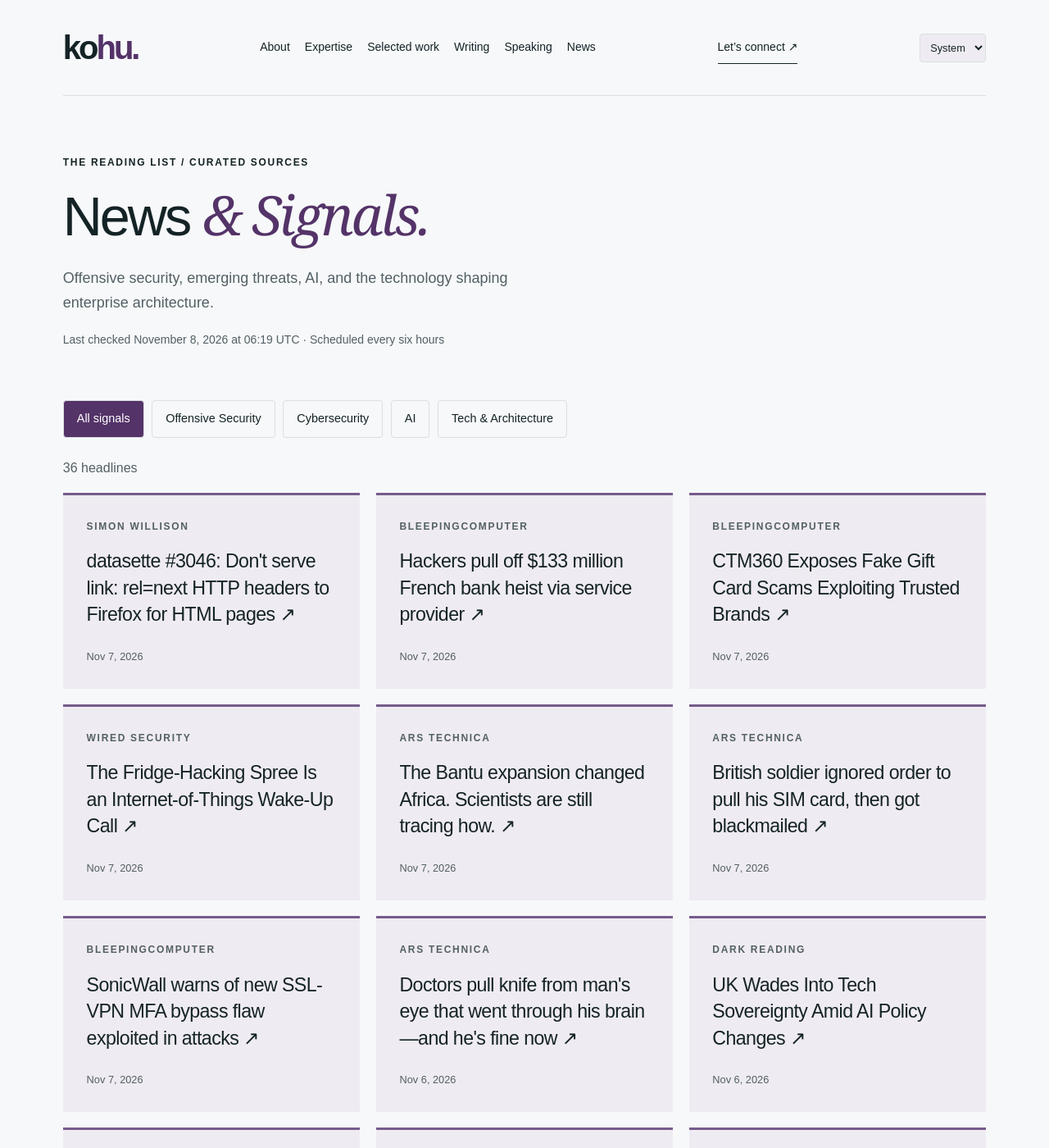
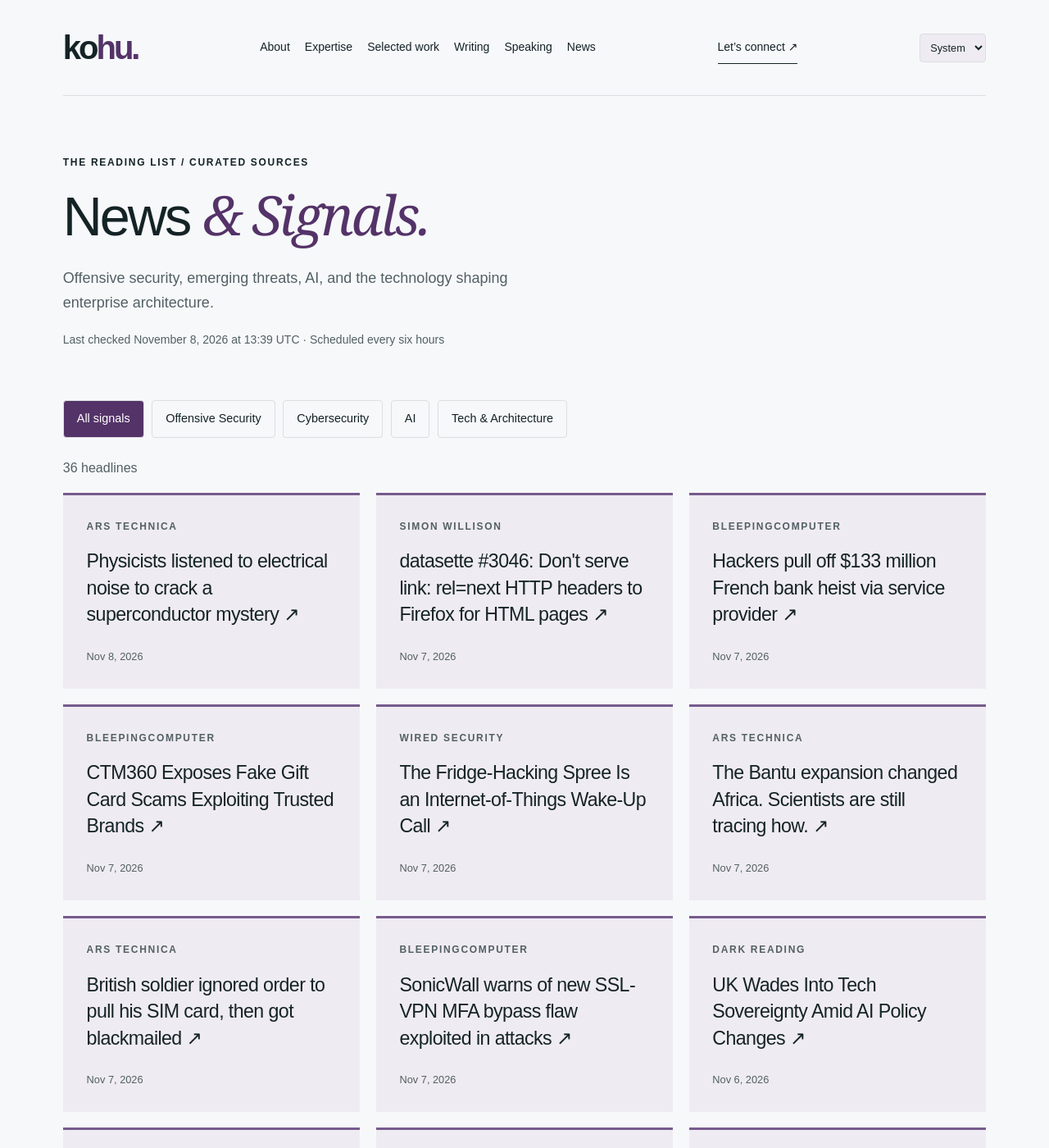
Before and after one commit to hntk/hntk.github.io, a Jekyll site: the page built from news/index.html, in a window 1280 px wide and 1400 px high. Shown: the whole window at 82% size. Built offline with Jekyll 4.4.1, drawn with Linux system fonts in a browser that asks for light colours; part of the change alters nothing that is shown.

Commit message:
Refresh News and Signals

```diff
--- a/_data/news.json
+++ b/_data/news.json
@@ -1,6 +1,14 @@
 {
-  "updated": "2026-11-08T06:19:05.799320+00:00",
+  "updated": "2026-11-08T13:39:22.594723+00:00",
   "items": [
+    {
+      "title": "Physicists listened to electrical noise to crack a superconductor mystery",
+      "url": "https://arstechnica.com/science/2026/11/physicists-listened-to-electrical-noise-to-crack-a-superconductor-mystery/",
+      "published": "2026-11-08T12:15:31+00:00",
+      "source": "Ars Technica",
+      "source_id": "ars-technica",
+      "category": "tech-architecture"
+    },
     {
       "title": "datasette #3046: Don't serve link: rel=next HTTP headers to Firefox for HTML pages",
       "url": "https://simonwillison.net/2026/Nov/7/link-rel-next/",
@@ -56,14 +64,6 @@
       "source": "BleepingComputer",
       "source_id": "bleepingcomputer",
       "category": "cybersecurity"
-    },
-    {
-      "title": "Doctors pull knife from man's eye that went through his brain—and he's fine now",
-      "url": "https://arstechnica.com/health/2026/11/man-unexpectedly-recovers-from-a-knife-wound-through-his-eye-and-brain/",
-      "published": "2026-11-06T23:09:45+00:00",
-      "source": "Ars Technica",
-      "source_id": "ars-technica",
-      "category": "tech-architecture"
     },
     {
       "title": "UK Wades Into Tech Sovereignty Amid AI Policy Changes",
@@ -295,79 +295,79 @@
       "id": "ars-technica",
       "name": "Ars Technica",
       "status": "ok",
-      "last_success": "2026-11-08T06:19:05.799320+00:00"
+      "last_success": "2026-11-08T13:39:22.594723+00:00"
     },
     {
       "id": "bleepingcomputer",
       "name": "BleepingComputer",
       "status": "ok",
-      "last_success": "2026-11-08T06:19:05.799320+00:00"
+      "last_success": "2026-11-08T13:39:22.594723+00:00"
     },
     {
       "id": "cloudflare",
       "name": "Cloudflare",
       "status": "ok",
-      "last_success": "2026-11-08T06:19:05.799320+00:00"
+      "last_success": "2026-11-08T13:39:22.594723+00:00"
     },
     {
       "id": "dark-reading",
       "name": "Dark Reading",
       "status": "ok",
-      "last_success": "2026-11-08T06:19:05.799320+00:00"
+      "last_success": "2026-11-08T13:39:22.594723+00:00"
     },
     {
       "id": "hugging-face",
       "name": "Hugging Face",
       "status": "ok",
-      "last_success": "2026-11-08T06:19:05.799320+00:00"
+      "last_success": "2026-11-08T13:39:22.594723+00:00"
     },
     {
       "id": "microsoft-research",
       "name": "Microsoft Research",
       "status": "ok",
-      "last_success": "2026-11-08T06:19:05.799320+00:00"
+      "last_success": "2026-11-08T13:39:22.594723+00:00"
     },
     {
       "id": "nvidia",
       "name": "NVIDIA",
       "status": "ok",
-      "last_success": "2026-11-08T06:19:05.799320+00:00"
+      "last_success": "2026-11-08T13:39:22.594723+00:00"
     },
     {
       "id": "portswigger",
       "name": "PortSwigger Research",
       "status": "ok",
-      "last_success": "2026-11-08T06:19:05.799320+00:00"
+      "last_success": "2026-11-08T13:39:22.594723+00:00"
     },
     {
       "id": "schneier",
       "name": "Schneier on Security",
       "status": "ok",
-      "last_success": "2026-11-08T06:19:05.799320+00:00"
+      "last_success": "2026-11-08T13:39:22.594723+00:00"
     },
     {
       "id": "simon-willison",
       "name": "Simon Willison",
       "status": "ok",
-      "last_success": "2026-11-08T06:19:05.799320+00:00"
+      "last_success": "2026-11-08T13:39:22.594723+00:00"
     },
     {
       "id": "specterops",
       "name": "SpecterOps",
       "status": "ok",
-      "last_success": "2026-11-08T06:19:05.799320+00:00"
+      "last_success": "2026-11-08T13:39:22.594723+00:00"
     },
     {
       "id": "trail-of-bits",
       "name": "Trail of Bits",
       "status": "ok",
-      "last_success": "2026-11-08T06:19:05.799320+00:00"
+      "last_success": "2026-11-08T13:39:22.594723+00:00"
     },
     {
       "id": "wired",
       "name": "WIRED Security",
       "status": "ok",
-      "last_success": "2026-11-08T06:19:05.799320+00:00"
+      "last_success": "2026-11-08T13:39:22.594723+00:00"
     }
   ]
 }
```
